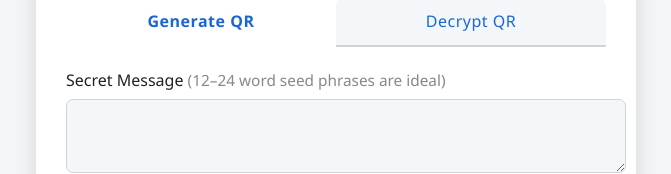
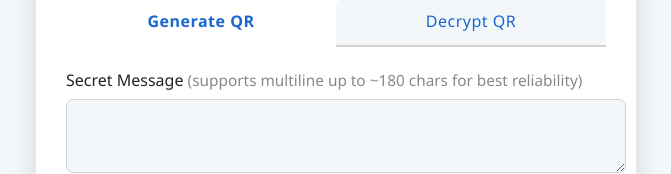
Before and after one commit to ulyweb/qrcode, a plain HTML site: page index.html in a window 1280 px wide. Shown: the part 165-339 px from the top of the page, without its empty margins (304-975 px from the left). Drawn offline with nearby package versions, Linux system fonts and the light colour scheme.

Commit message:
Update form label for secret message guidance

```diff
--- a/index.html
+++ b/index.html
@@ -174,7 +174,7 @@
         <div class="form-group">
           <label for="secret">
             Secret Message
-            <span class="small">(12–24 word seed phrases are ideal)</span>
+            <span class="small">(supports multiline up to ~180 chars for best reliability)</span>
           </label>
           <textarea id="secret" rows="3" maxlength="350"
             style="width:100%;resize:vertical;border-radius:7px;font-size:1rem;padding:9px;"
```
